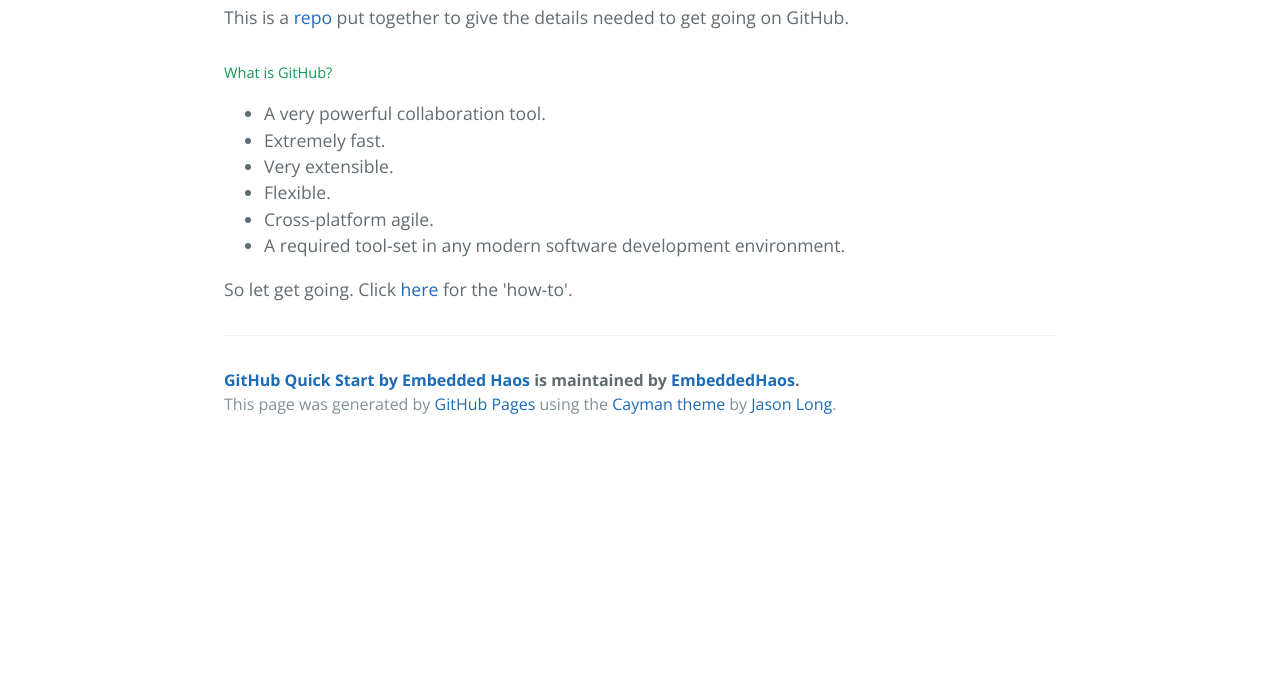
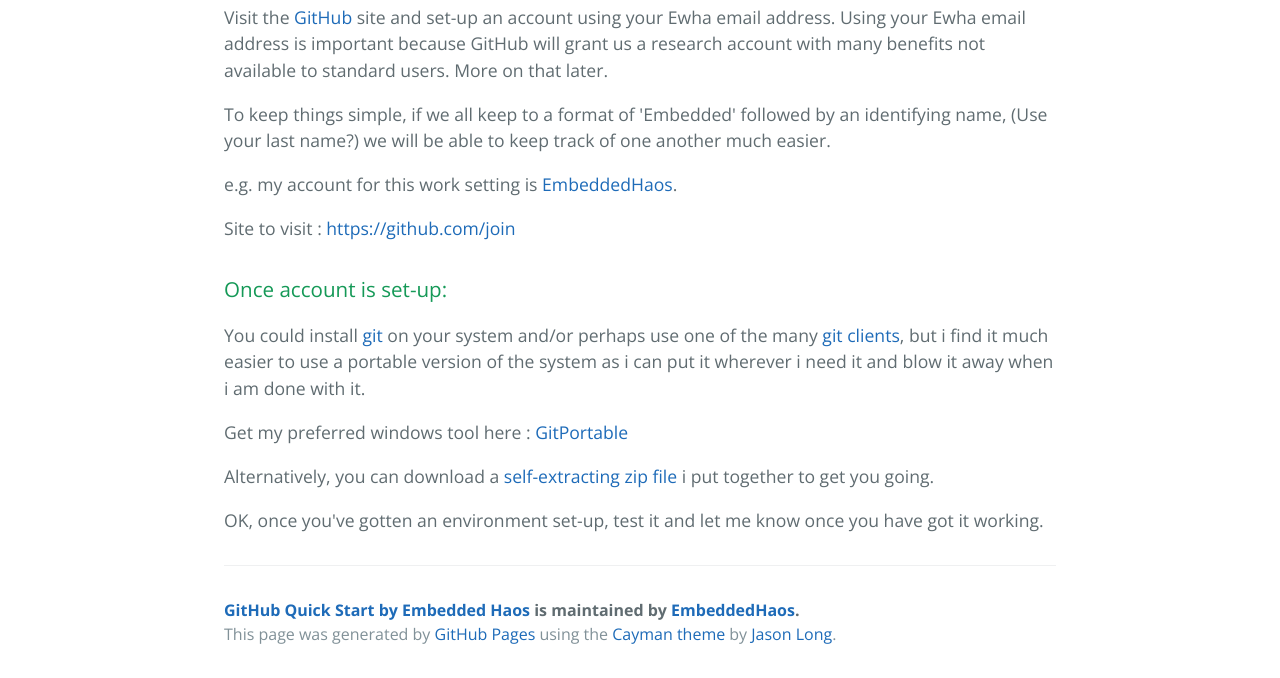
Before and after one commit to EmbeddedHaos/GitHubQuickStart, a plain HTML site: page index.html in a window 1280 px wide. Shown: the part 481-1159 px from the top of the page. Before the commit the page ends 929 px from the top, so only its background shows below. Drawn offline with nearby package versions, Linux system fonts and the light colour scheme.

```diff
--- a/index.html
+++ b/index.html
@@ -20,23 +20,26 @@
 
     <section class="main-content">
       <h1>
-<a id="github-quick-start-guide-by-embeddedhaos" class="anchor" href="#github-quick-start-guide-by-embeddedhaos" aria-hidden="true"><span class="octicon octicon-link"></span></a>GitHub Quick Start guide by EmbeddedHaos</h1>
+<a id="github-quick-start" class="anchor" href="#github-quick-start" aria-hidden="true"><span class="octicon octicon-link"></span></a>GitHub Quick-Start!</h1>
 
-<p>This is a <a href="http://readwrite.com/2013/09/30/understanding-github-a-journey-for-beginners-part-1">repo</a> put together to give the details needed to get going on GitHub.</p>
+<p>Visit the <a href="https://github.com/">GitHub</a> site and set-up an account using your Ewha email address. Using your Ewha email address is important because GitHub will grant us a research account with many benefits not available to standard users. More on that later.</p>
 
-<h5>
-<a id="what-is-github" class="anchor" href="#what-is-github" aria-hidden="true"><span class="octicon octicon-link"></span></a>What is GitHub?</h5>
+<p>To keep things simple, if we all keep to a format of  'Embedded' followed by an identifying name, (Use your last name?) we will be able to keep track of one another much easier.</p>
 
-<ul>
-<li>A very powerful collaboration tool.</li>
-<li>Extremely fast.</li>
-<li>Very extensible.</li>
-<li>Flexible.</li>
-<li>Cross-platform agile.</li>
-<li>A required tool-set in any modern software development environment.</li>
-</ul>
+<p>e.g. my account for this work setting is <a href="http://EmbeddedHaos.github.io">EmbeddedHaos</a>.</p>
 
-<p>So let get going. Click <a href="http://embeddedhaos.github.io/GitHubQuickStart/howTo/">here</a> for the 'how-to'.</p>
+<p>Site to visit : <a href="https://github.com/join">https://github.com/join</a></p>
+
+<h3>
+<a id="once-account-is-set-up" class="anchor" href="#once-account-is-set-up" aria-hidden="true"><span class="octicon octicon-link"></span></a>Once account is set-up:</h3>
+
+<p>You could install <a href="https://git-scm.com/">git</a> on your system and/or perhaps use one of the many <a href="https://git-scm.com/download/gui/linux">git clients</a>, but i find it much easier to use a portable version of the system as i can put it wherever i need it and blow it away when i am done with it.</p>
+
+<p>Get my preferred windows tool here : <a href="https://github.com/sheabunge/GitPortable">GitPortable</a></p>
+
+<p>Alternatively, you can download a <a href="https://github.com/EmbeddedHaos/GitHubQuickStart/blob/master/simpleClient/GitPortableQuickStart.exe?raw=true">self-extracting zip file</a> i put together to get you going.</p>
+
+<p>OK, once you've gotten an environment set-up, test it and let me know once you have got it working.</p>
 
       <footer class="site-footer">
         <span class="site-footer-owner"><a href="https://github.com/EmbeddedHaos/GitHubQuickStart">GitHub Quick Start by Embedded Haos</a> is maintained by <a href="https://github.com/EmbeddedHaos">EmbeddedHaos</a>.</span>
```
Also changed, not shown: params.json (+1 -1 lines).
